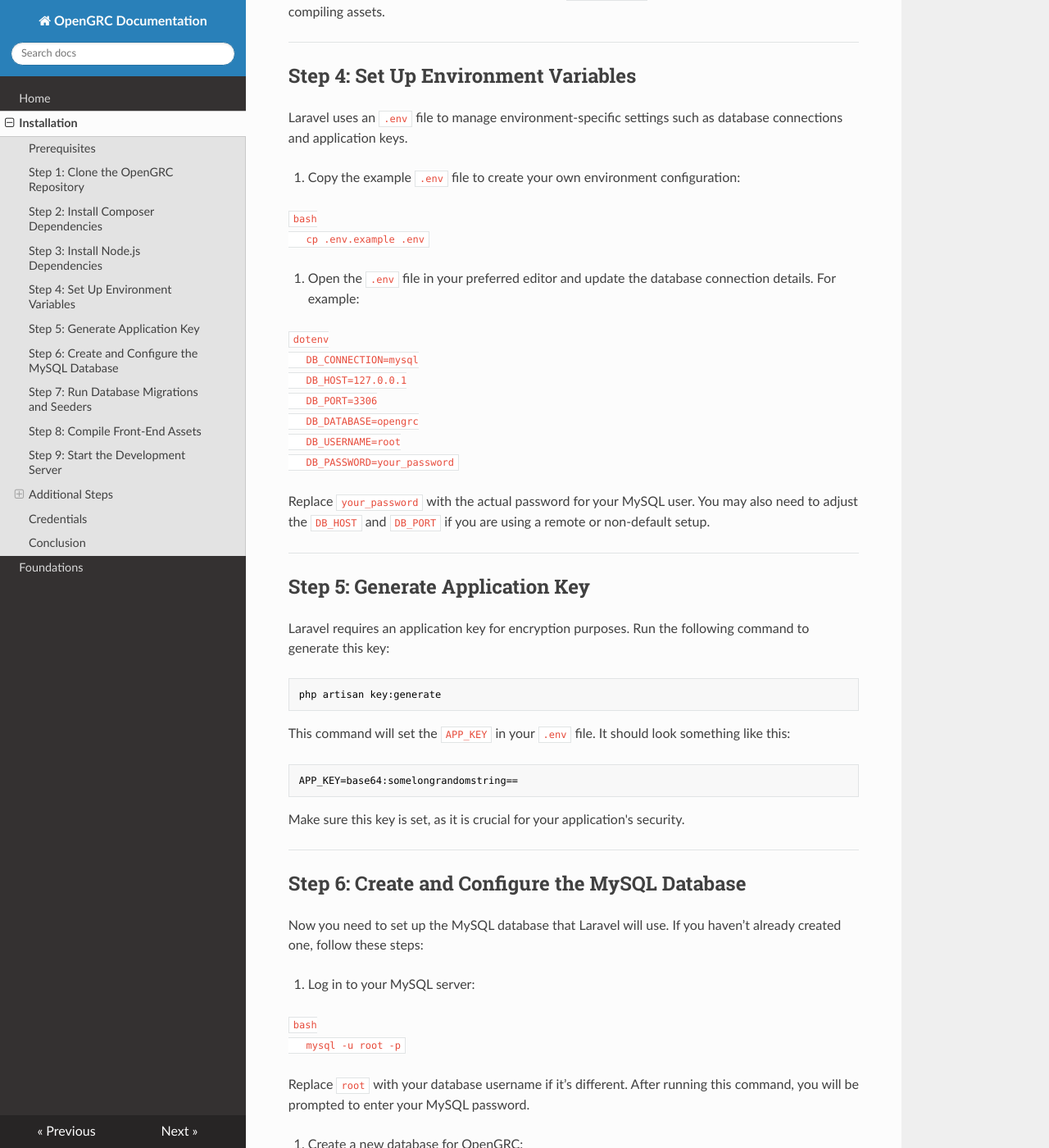
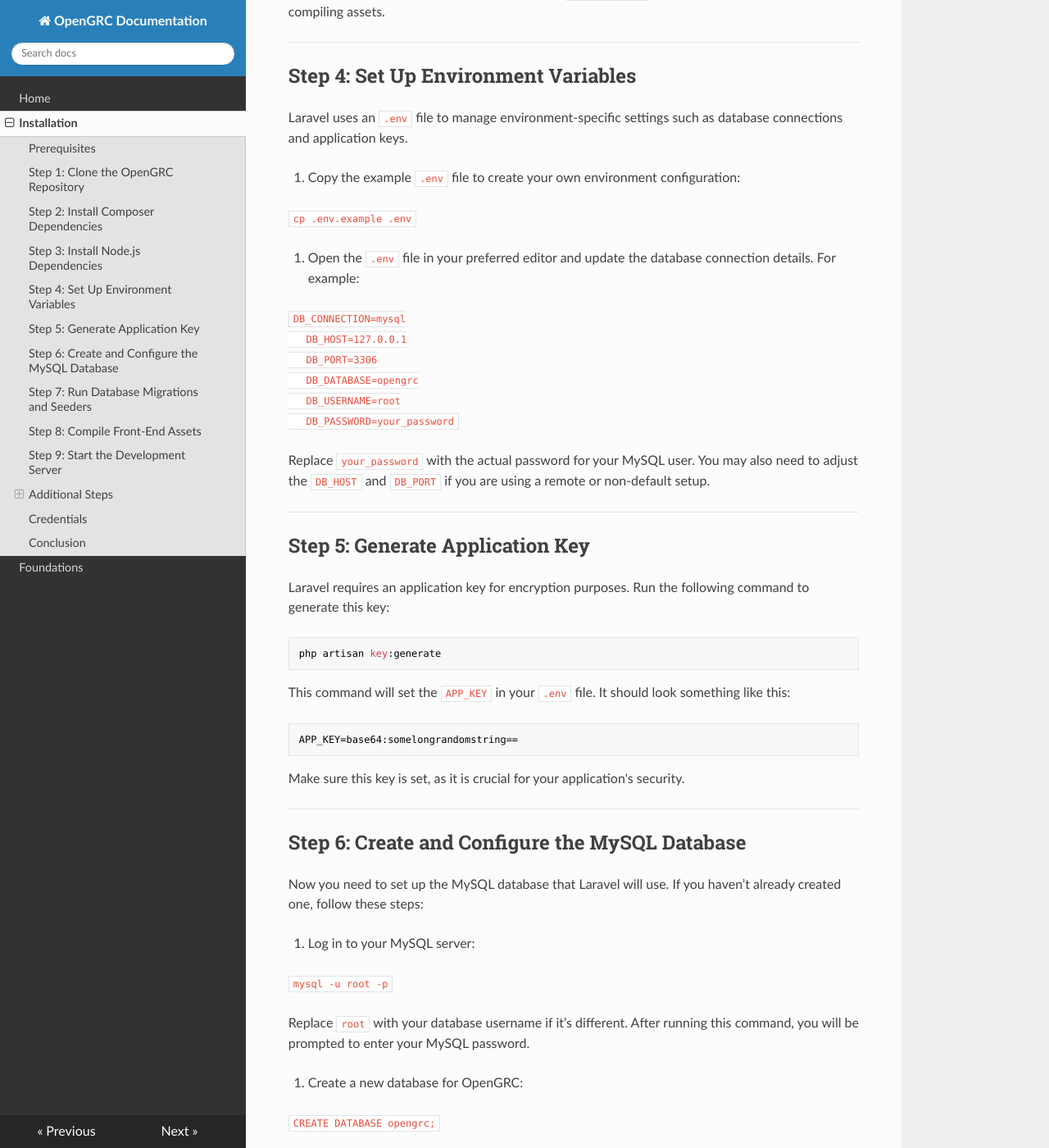
Before and after one commit to LeeMangold/opengrc-docs, an MkDocs documentation site: the page built from docs/installation.md, in a window 1280 px wide and 1400 px high, scrolled down 1710 px. Shown: the whole window at 82% size. Built offline with MkDocs 1.6.1, drawn with Linux system fonts in a browser that asks for light colours; nearby versions of some CDN libraries; some of the changed text lies outside the part shown.

Commit message:
Editorial Updates

````diff
--- a/docs/installation.md
+++ b/docs/installation.md
@@ -16,7 +16,7 @@ Before you begin, make sure your system meets the following minimum requirements
 
 You can verify your current versions by running the following commands:
 
-```bash
+```
 php -v
 composer --version
 node -v
@@ -32,13 +32,13 @@ If any of the requirements are not met, install or update the software according
 
 To get started, clone the **OpenGRC** repository from GitHub to your local environment.
 
-```bash
+```
 git clone https://github.com/LeeMangold/OpenGRC.git
 ```
 
 Navigate into the project directory:
 
-```bash
+```
 cd OpenGRC
 ```
 
@@ -48,7 +48,7 @@ cd OpenGRC
 
 Laravel uses Composer for dependency management. Run the following command to install the required PHP packages:
 
-```bash
+```
 composer install
 ```
 
@@ -66,7 +66,7 @@ memory_limit = 512M
 
 Next, install the JavaScript dependencies required by the project using npm. These include Laravel Mix and any front-end libraries.
 
-```bash
+```
 npm install
 ```
 
@@ -80,13 +80,13 @@ Laravel uses an `.env` file to manage environment-specific settings such as data
 
 1. Copy the example `.env` file to create your own environment configuration:
 
-   ```bash
+   ```
    cp .env.example .env
    ```
 
 2. Open the `.env` file in your preferred editor and update the database connection details. For example:
 
-   ```dotenv
+   ```
    DB_CONNECTION=mysql
    DB_HOST=127.0.0.1
    DB_PORT=3306
@@ -103,7 +103,7 @@ Laravel uses an `.env` file to manage environment-specific settings such as data
 
 Laravel requires an application key for encryption purposes. Run the following command to generate this key:
 
-```bash
+```
 php artisan key:generate
 ```
 
@@ -123,7 +123,7 @@ Now you need to set up the MySQL database that Laravel will use. If you haven’
 
 1. Log in to your MySQL server:
 
-   ```bash
+   ```
    mysql -u root -p
    ```
 
@@ -131,13 +131,13 @@ Now you need to set up the MySQL database that Laravel will use. If you haven’
 
 2. Create a new database for OpenGRC:
 
-   ```sql
+   ```
    CREATE DATABASE opengrc;
    ```
 
 3. Exit the MySQL shell:
 
-   ```sql
+   ```
    exit;
    ```
 
@@ -151,13 +151,13 @@ With the database set up, you can now create the necessary tables and seed them
 
 1. Run the database migrations to create tables:
 
-   ```bash
+   ```
    php artisan migrate
    ```
 
 2. After the migrations are complete, run the seeder to populate the database with initial data:
 
-   ```bash
+   ```
    php artisan db:seed
    ```
 
@@ -171,13 +171,13 @@ Next, compile the front-end assets using Laravel Mix. This step will bundle Java
 
 1. Compile for development:
 
-   ```bash
+   ```
    npm run dev
    ```
 
 2. Alternatively, for production builds, you can run:
 
-   ```bash
+   ```
    npm run build
    ```
 
@@ -189,7 +189,7 @@ This will minify your assets and optimize them for production environments.
 
 To start the application locally, you can use Laravel’s built-in development server:
 
-```bash
+```
 php artisan serve
 ```
 
@@ -212,7 +212,7 @@ If you are deploying OpenGRC in a production environment, ensure you:
 
 Ensure the necessary directories are writable by the web server:
 
-```bash
+```
 chmod -R 775 storage
 chmod -R 775 bootstrap/cache
 ```
````
